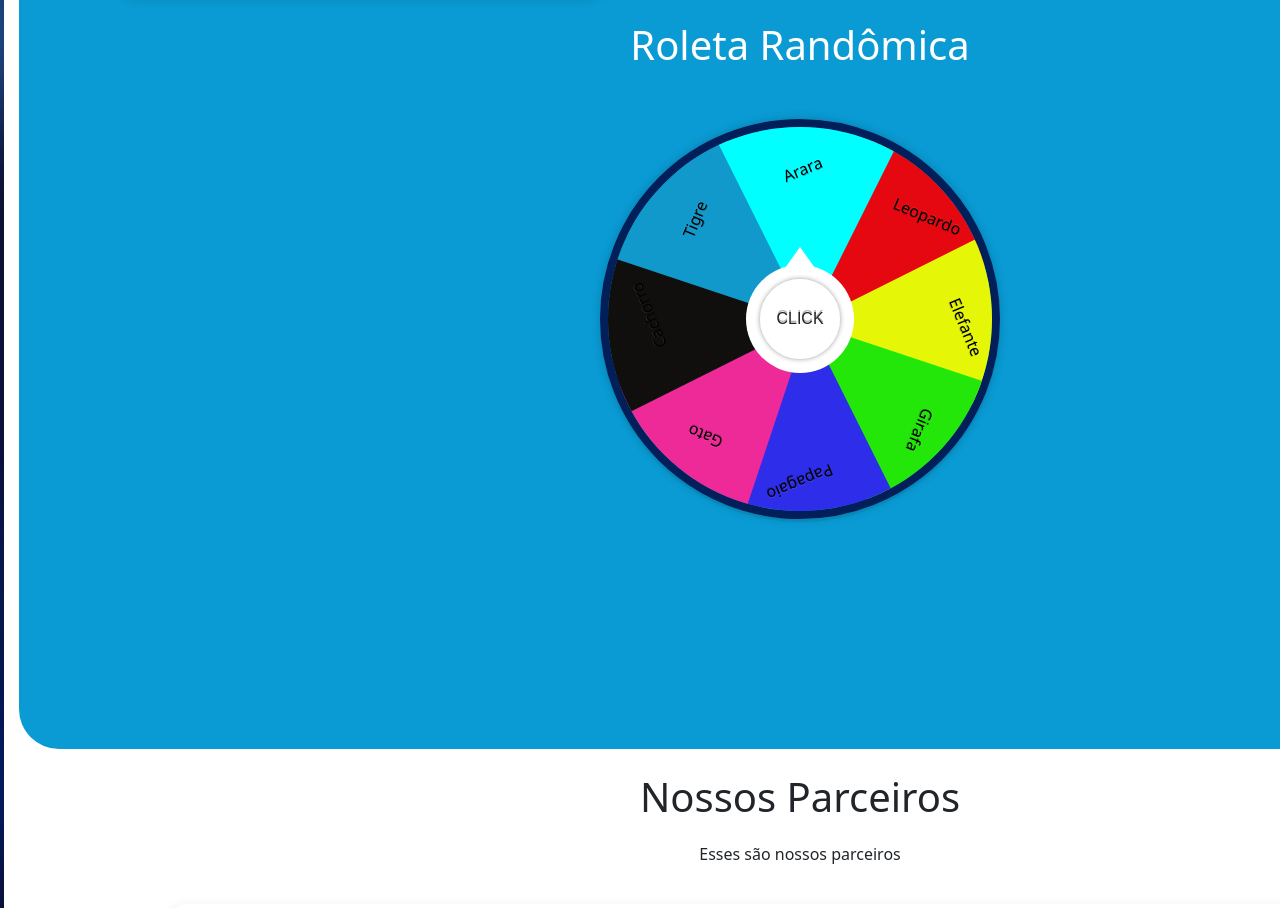
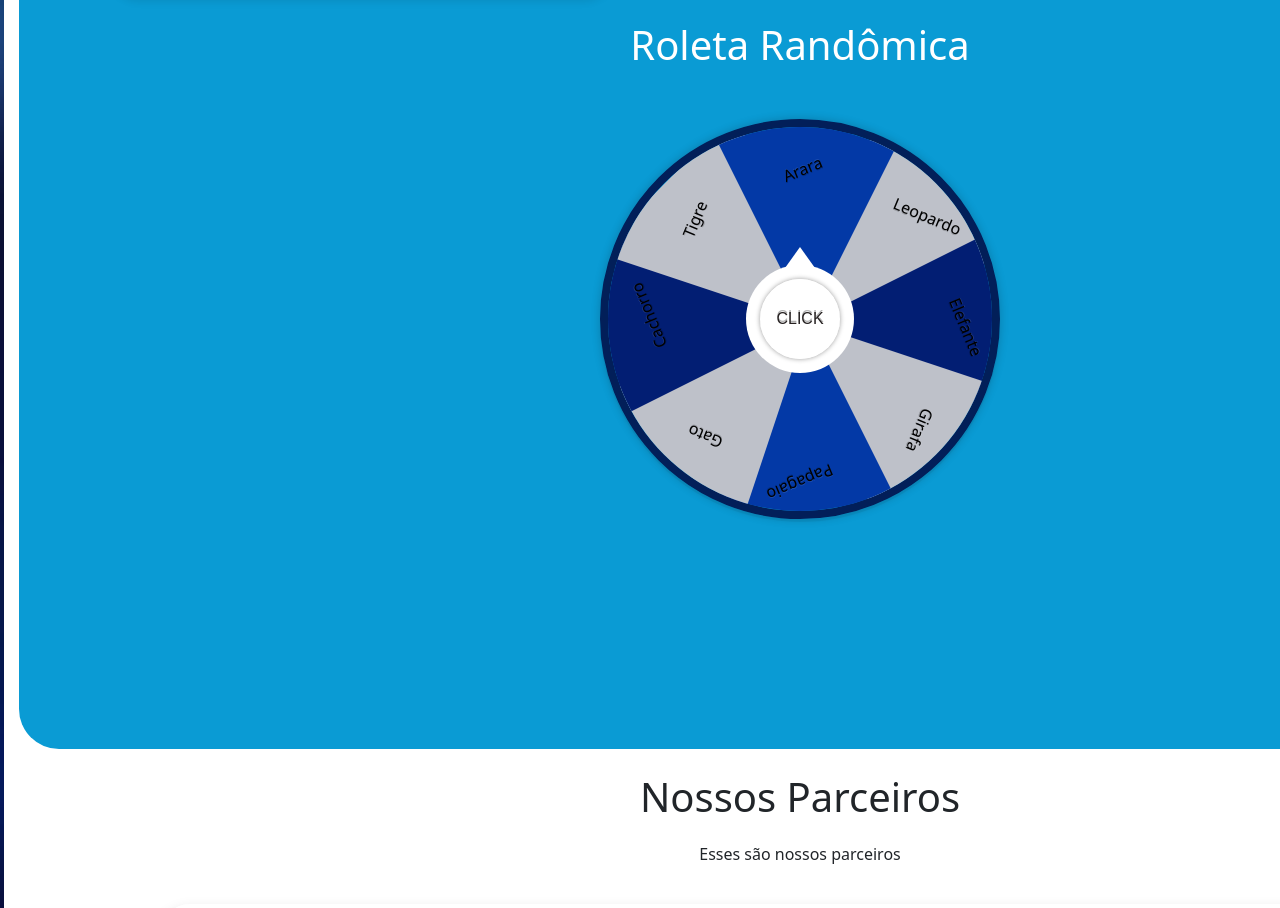
Before and after one commit to t3kh1v3/GS01_2024-1, a plain HTML site: page index.html in a window 1280 px wide. Shown: the part 2427-3335 px from the top of the page. Drawn offline with nearby package versions, Linux system fonts and the light colour scheme.

Commit message:
Alterações das cores da roleta

```diff
--- a/css/style.css
+++ b/css/style.css
@@ -248,42 +248,42 @@ body {
 
 #roleta div.sec:nth-child(1) {
     transform: rotate(45deg);
-    border-color: #e60810 transparent;
+    border-color: #bec1c9 transparent;
 }
 
 #roleta div.sec:nth-child(2) {
     transform: rotate(90deg);
-    border-color: #e6f607 transparent;
+    border-color: #021E73 transparent;
 }
 
 #roleta div.sec:nth-child(3) {
     transform: rotate(135deg);
-    border-color: #22e708 transparent;
+    border-color: #bec1c9 transparent;
 }
 
 #roleta div.sec:nth-child(4) {
     transform: rotate(180deg);
-    border-color: #2d2dea transparent;
+    border-color: #0339A6 transparent;
 }
 
 #roleta div.sec:nth-child(5) {
     transform: rotate(225deg);
-    border-color: #ee2a99 transparent;
+    border-color: #bec1c9 transparent;
 }
 
 #roleta div.sec:nth-child(6) {
     transform: rotate(270deg);
-    border-color: #100f0e transparent;
+    border-color: #021E73 transparent;
 }
 
 #roleta div.sec:nth-child(7) {
     transform: rotate(315deg);
-    border-color: #19c transparent;
+    border-color: #bec1c9 transparent;
 }
 
 #roleta div.sec:nth-child(8) {
     transform: rotate(360deg);
-    border-color: #0ff transparent;
+    border-color: #0339A6 transparent;
 }
 
 #roleta div.sec .texto {
```
